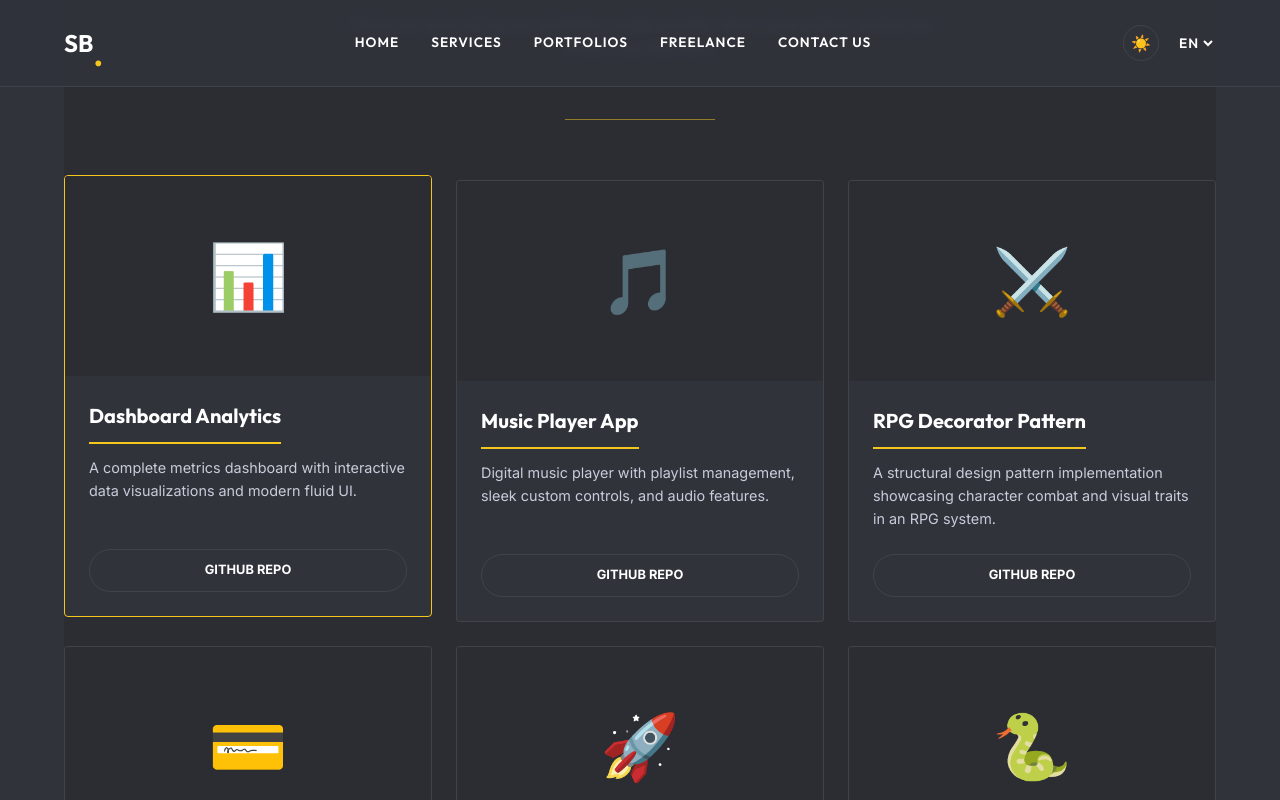
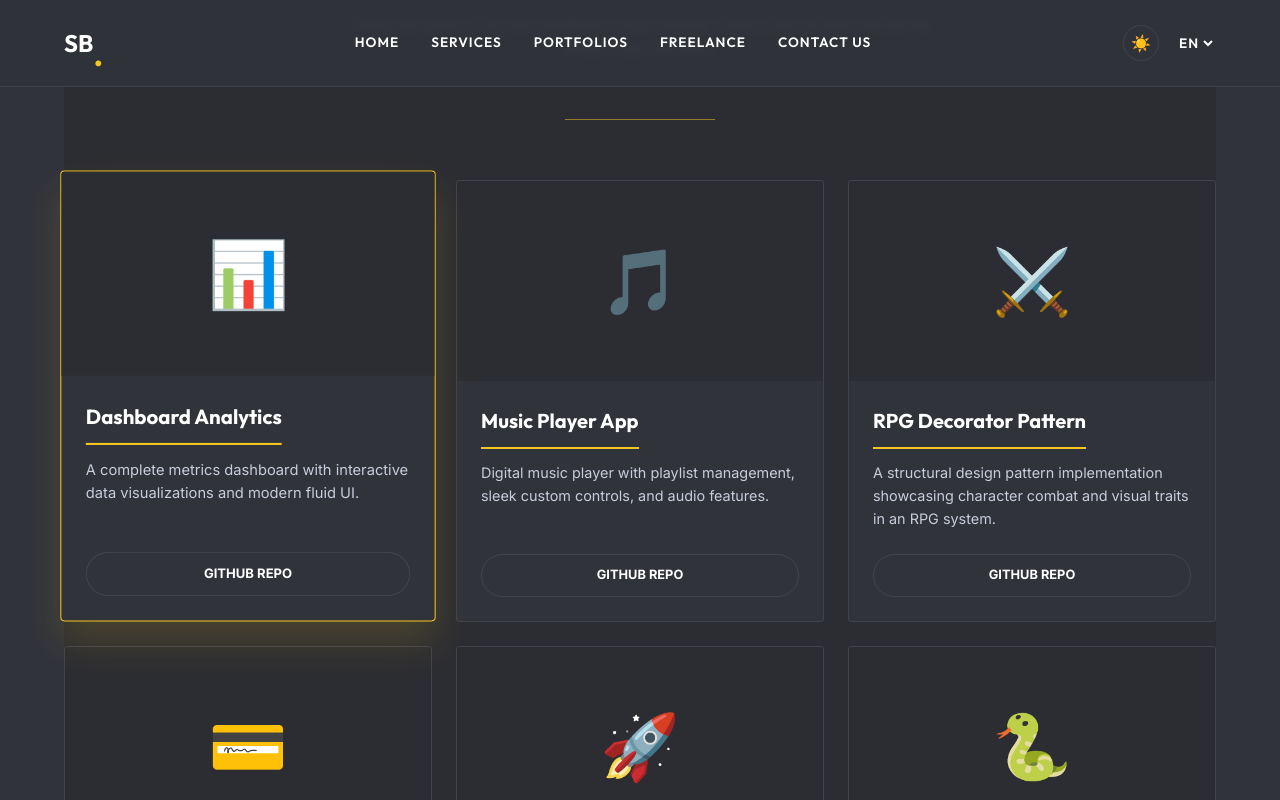
Before and after one commit to SebastianBolivar01/portfolio_sebastian, a Next.js app: page / in a window 1280 px wide. In both pictures the pointer is over the element 248 px from the left and 2132 px from the top of the page. Shown: the part 1732-2532 px from the top of the page. Built offline with nearby package versions, Linux system fonts and the light colour scheme.

Commit message:
style: add scale and glow effects to portfolio cards on hover

```diff
--- a/app/globals.css
+++ b/app/globals.css
@@ -155,7 +155,11 @@ h1, h2, h3, h4, .title-font { font-family: var(--font-outfit), sans-serif; }
 .portfolio-card {
   background: var(--bg-color); border-radius: 4px; overflow: hidden; border: 1px solid var(--card-border); transition: var(--transition); display:flex; flex-direction:column;
 }
-.portfolio-card:hover { border-color: var(--accent-primary); transform: translateY(-5px); }
+.portfolio-card:hover {
+  border-color: var(--accent-primary);
+  transform: translateY(-5px) scale(1.02);
+  box-shadow: 0 20px 40px var(--aurora-glow);
+}
 .portfolio-image {
   height: 200px; display: flex; align-items: center; justify-content: center; font-size: 4rem; background: var(--bg-secondary);
 }
```
